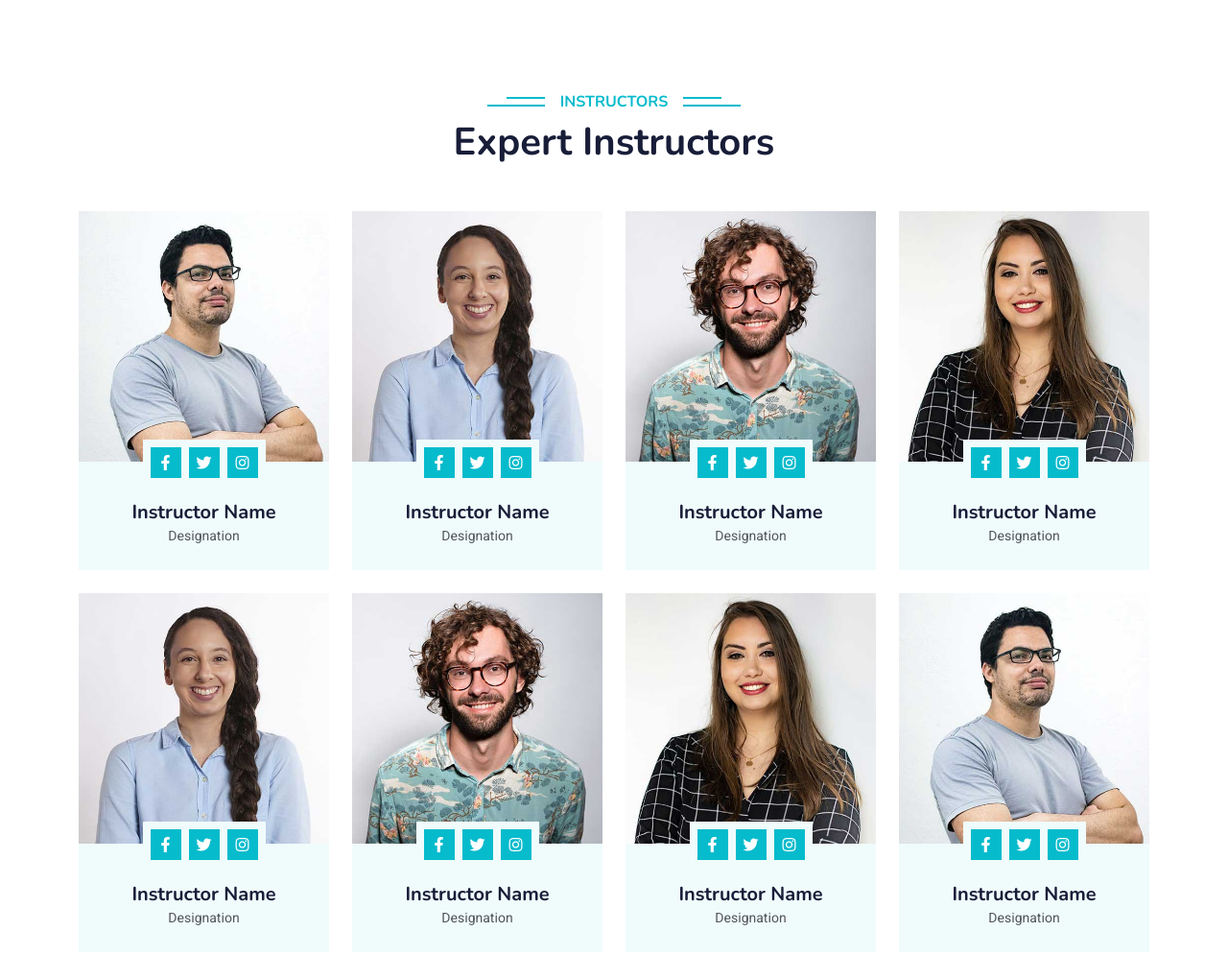
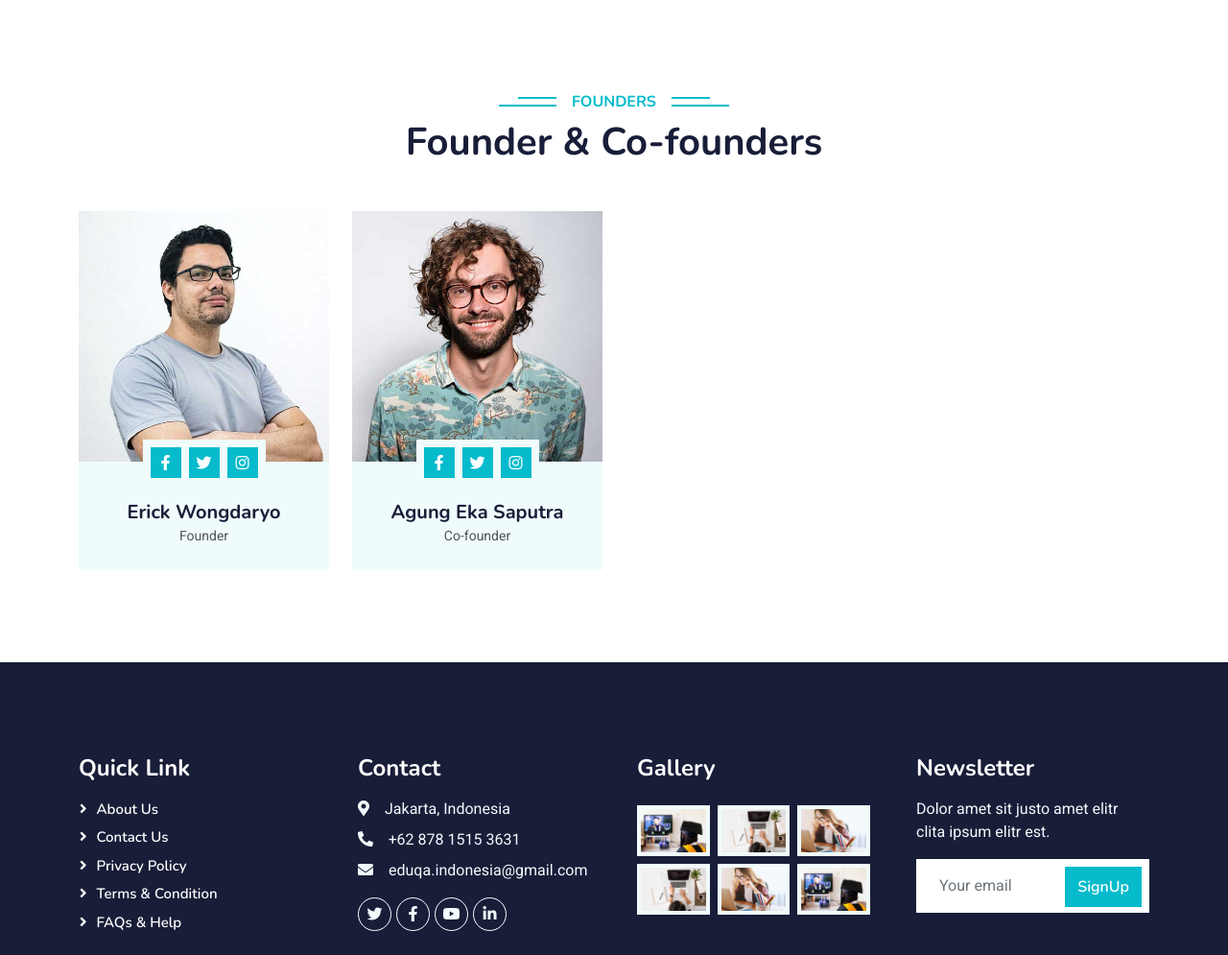
Before and after one commit to erickwongdaryo/erickwongdaryo.github.io, a plain HTML site: page team.html in a window 1280 px wide. Shown: the part 394-1389 px from the top of the page at 96% size. Drawn offline with nearby package versions, Linux system fonts and the light colour scheme.

Commit message:
[PATCH] Logo and Icon
[PATCH] Logo and Icon

```diff
--- a/team.html
+++ b/team.html
@@ -44,7 +44,7 @@
     <!-- Navbar Start -->
     <nav class="navbar navbar-expand-lg bg-white navbar-light shadow sticky-top p-0">
         <a href="index.html" class="navbar-brand d-flex align-items-center px-4 px-lg-5">
-            <h2 class="m-0 text-primary"><i class="fa fa-book me-3"></i>EDUQA.ID</h2>
+            <h2 class="m-0 text-primary"><img src="img/eduqa.png" width="200px"/></h2>
         </a>
         <button type="button" class="navbar-toggler me-4" data-bs-toggle="collapse" data-bs-target="#navbarCollapse">
             <span class="navbar-toggler-icon"></span>
@@ -53,15 +53,16 @@
             <div class="navbar-nav ms-auto p-4 p-lg-0">
                 <a href="index.html" class="nav-item nav-link">Home</a>
                 <a href="about.html" class="nav-item nav-link">About</a>
-                <a href="courses.html" class="nav-item nav-link">Courses</a>
-                <div class="nav-item dropdown">
-                    <a href="#" class="nav-link dropdown-toggle active" data-bs-toggle="dropdown">Pages</a>
+                <a href="team.html" class="nav-item nav-link active">Our Team</a>
+                <!-- <a href="courses.html" class="nav-item nav-link">Courses</a> -->
+                <!-- <div class="nav-item dropdown">
+                    <a href="#" class="nav-link dropdown-toggle" data-bs-toggle="dropdown">Pages</a>
                     <div class="dropdown-menu fade-down m-0">
-                        <a href="team.html" class="dropdown-item active">Our Team</a>
+                        <a href="team.html" class="dropdown-item">Our Team</a>
                         <a href="testimonial.html" class="dropdown-item">Testimonial</a>
                         <a href="404.html" class="dropdown-item">404 Page</a>
                     </div>
-                </div>
+                </div> -->
                 <a href="contact.html" class="nav-item nav-link">Contact</a>
             </div>
             <a href="" class="btn btn-primary py-4 px-lg-5 d-none d-lg-block">Join Now<i class="fa fa-arrow-right ms-3"></i></a>
@@ -94,8 +95,8 @@
     <div class="container-xxl py-5">
         <div class="container">
             <div class="text-center wow fadeInUp" data-wow-delay="0.1s">
-                <h6 class="section-title bg-white text-center text-primary px-3">Instructors</h6>
-                <h1 class="mb-5">Expert Instructors</h1>
+                <h6 class="section-title bg-white text-center text-primary px-3">Founders</h6>
+                <h1 class="mb-5">Founder & Co-founders</h1>
             </div>
             <div class="row g-4">
                 <div class="col-lg-3 col-md-6 wow fadeInUp" data-wow-delay="0.1s">
@@ -111,26 +112,8 @@
                             </div>
                         </div>
                         <div class="text-center p-4">
-                            <h5 class="mb-0">Instructor Name</h5>
-                            <small>Designation</small>
-                        </div>
-                    </div>
-                </div>
-                <div class="col-lg-3 col-md-6 wow fadeInUp" data-wow-delay="0.3s">
-                    <div class="team-item bg-light">
-                        <div class="overflow-hidden">
-                            <img class="img-fluid" src="img/team-2.jpg" alt="">
-                        </div>
-                        <div class="position-relative d-flex justify-content-center" style="margin-top: -23px;">
-                            <div class="bg-light d-flex justify-content-center pt-2 px-1">
-                                <a class="btn btn-sm-square btn-primary mx-1" href=""><i class="fab fa-facebook-f"></i></a>
-                                <a class="btn btn-sm-square btn-primary mx-1" href=""><i class="fab fa-twitter"></i></a>
-                                <a class="btn btn-sm-square btn-primary mx-1" href=""><i class="fab fa-instagram"></i></a>
-                            </div>
-                        </div>
-                        <div class="text-center p-4">
-                            <h5 class="mb-0">Instructor Name</h5>
-                            <small>Designation</small>
+                            <h5 class="mb-0">Erick Wongdaryo</h5>
+                            <small>Founder</small>
                         </div>
                     </div>
                 </div>
@@ -147,12 +130,12 @@
                             </div>
                         </div>
                         <div class="text-center p-4">
-                            <h5 class="mb-0">Instructor Name</h5>
-                            <small>Designation</small>
+                            <h5 class="mb-0">Agung Eka Saputra</h5>
+                            <small>Co-founder</small>
                         </div>
                     </div>
                 </div>
-                <div class="col-lg-3 col-md-6 wow fadeInUp" data-wow-delay="0.7s">
+                <!-- <div class="col-lg-3 col-md-6 wow fadeInUp" data-wow-delay="0.7s">
                     <div class="team-item bg-light">
                         <div class="overflow-hidden">
                             <img class="img-fluid" src="img/team-4.jpg" alt="">
@@ -241,7 +224,7 @@
                             <small>Designation</small>
                         </div>
                     </div>
-                </div>
+                </div> -->
             </div>
         </div>
     </div>
@@ -262,9 +245,9 @@
                 </div>
                 <div class="col-lg-3 col-md-6">
                     <h4 class="text-white mb-3">Contact</h4>
-                    <p class="mb-2"><i class="fa fa-map-marker-alt me-3"></i>123 Street, New York, USA</p>
-                    <p class="mb-2"><i class="fa fa-phone-alt me-3"></i>+012 345 67890</p>
-                    <p class="mb-2"><i class="fa fa-envelope me-3"></i>info@example.com</p>
+                    <p class="mb-2"><i class="fa fa-map-marker-alt me-3"></i>Jakarta, Indonesia</p>
+                    <p class="mb-2"><i class="fa fa-phone-alt me-3"></i>+62 878 1515 3631</p>
+                    <p class="mb-2"><i class="fa fa-envelope me-3"></i>eduqa.indonesia@gmail.com</p>
                     <div class="d-flex pt-2">
                         <a class="btn btn-outline-light btn-social" href=""><i class="fab fa-twitter"></i></a>
                         <a class="btn btn-outline-light btn-social" href=""><i class="fab fa-facebook-f"></i></a>
```
Also changed, not shown: 404.html (+11 -10 lines), about.html (+8 -7 lines), contact.html (+8 -7 lines), courses.html (+9 -8 lines), index.html (+10 -7 lines), testimonial.html (+11 -10 lines).
